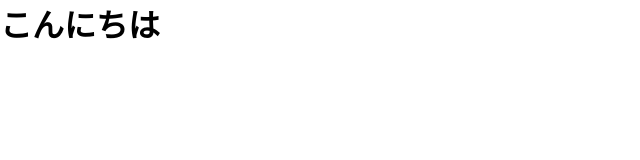
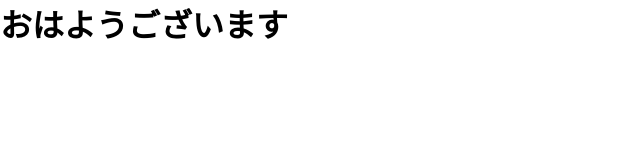
Before and after one commit to tai-namechan/github_flow_practice, a plain HTML site: page index.html in a window 1280 px wide. Shown: the whole page, without its empty margins (0-640 px from the left). Drawn offline with Linux system fonts and the light colour scheme.

Commit message:
modify text

```diff
--- a/index.html
+++ b/index.html
@@ -10,7 +10,7 @@
     <!-- 絶対パス大元から描き始める -->
 </head>
 <body>
-    <h1>こんにちは</h1>
+    <h1>おはようございます</h1>
 </body>
 </html>
 
```
